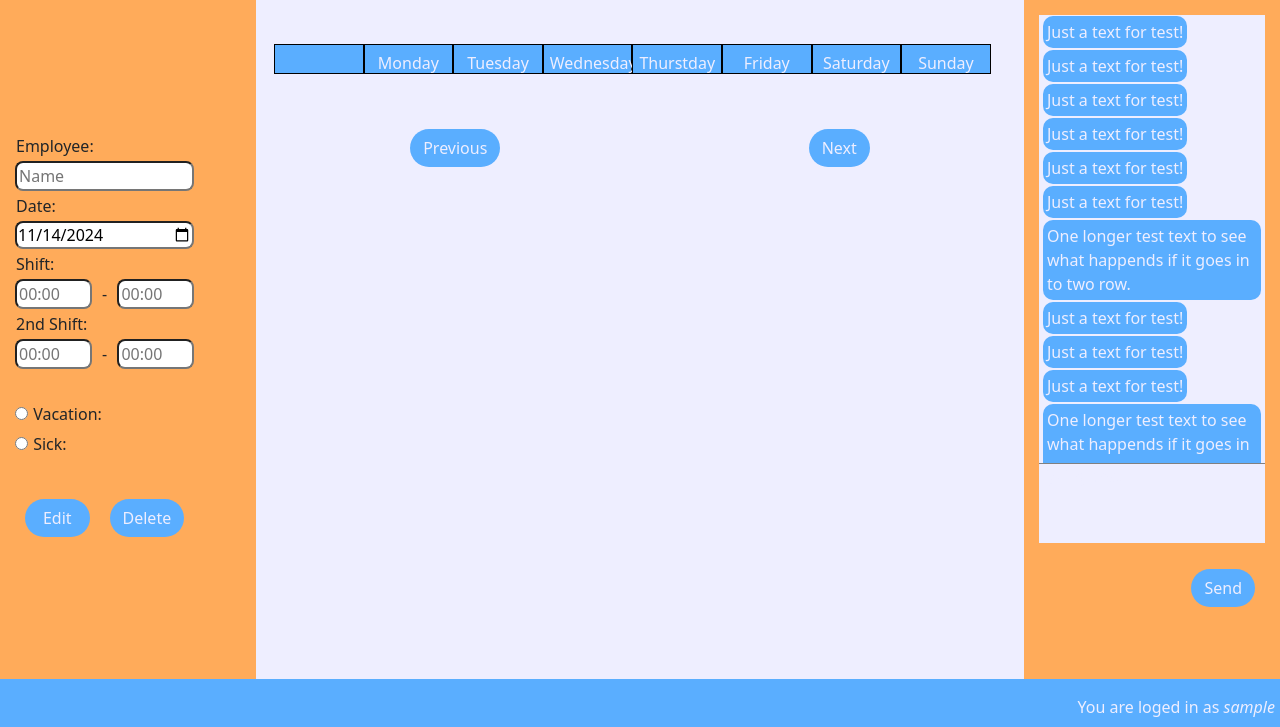
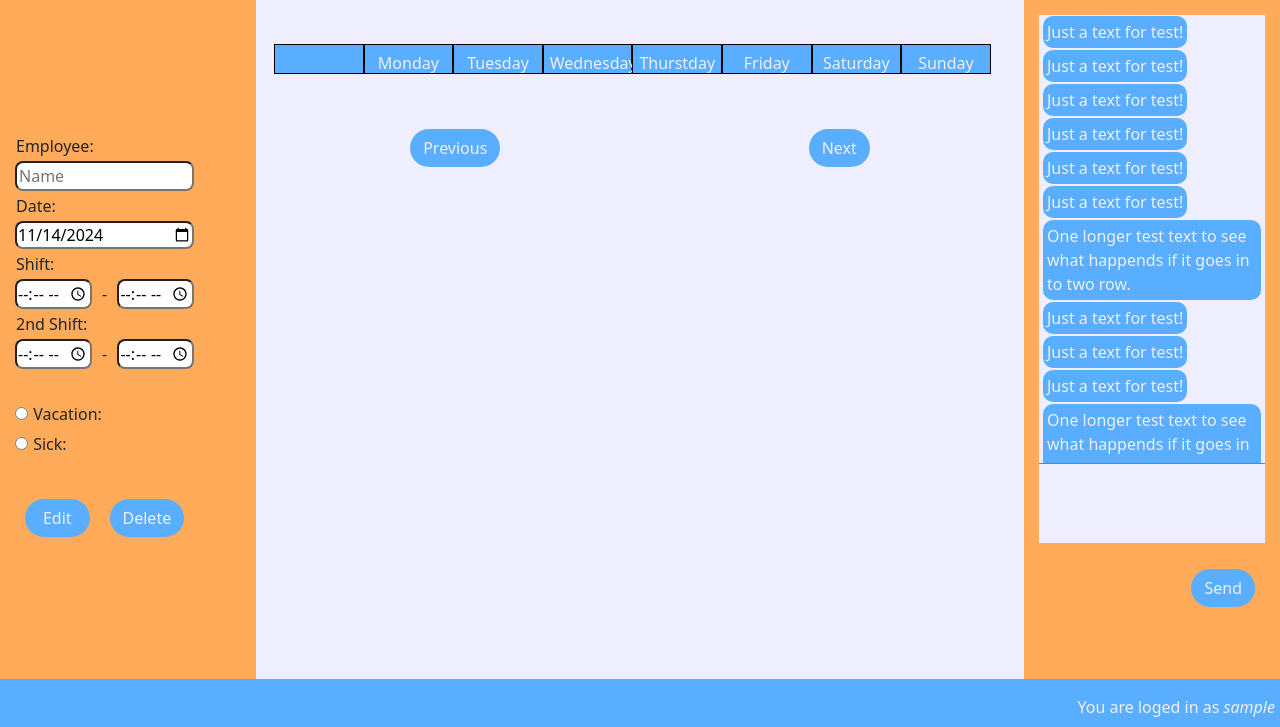
Before and after one commit to ZoltanNyaradi/work-schedule, a Django app: page / in a window 1280 px wide. Shown: the part 81-808 px from the top of the page. Run offline with Django 5.2, Linux system fonts and the light colour scheme; the visitor is signed in with stand-in values (Sample User, id 1); data comes from the database, SQL or seed files in the repository.

Commit message:
Change time inputs' type to time

```diff
--- a/static/css/style.css
+++ b/static/css/style.css
@@ -174,6 +174,12 @@
 	margin:40px 0;
 }
 
+#edit-schedule-form input[type=text],
+#edit-schedule-form input[type=date],
+#edit-schedule-form input[type=time]{
+	border-radius: 8px;
+}
+
 .auth_form > p{
 	margin-bottom: 20px;
 
@@ -276,10 +282,6 @@
 		font-size: 12px;
 		color: red;
 	}
-
-	#edit-schedule-form input[type=text],#edit-schedule-form input[type=date]{
-		border-radius: 8px;
-	}
 	.long-input{
 		width: 14vw;
 	}
@@ -336,7 +338,7 @@
 		display:flex;
 		justify-content: right;
 	}
-/* Authentication pages*/
+/* Authentication pages */
 	#account-container{
 		height: 84vh;
 
--- a/templates/schedule/schedule.html
+++ b/templates/schedule/schedule.html
@@ -42,18 +42,18 @@
                         <label for="shift-start">Shift: </label>
                         </br>
                         <div class="shift-div">
-                            <input class="shift" type="text" id="shift-start" name="shift-start"  placeholder="00:00">
+                            <input class="shift" type="time" id="shift-start" name="shift-start">
                             <label for="shift-end">-</label>
-                            <input class="shift" type="text" id="shift-end" name="shift-end" placeholder="00:00">
+                            <input class="shift" type="time" id="shift-end" name="shift-end">
                         </div>
                     </div>
                     <div>
                         <label for="shift-start-2">2nd Shift: </label>
                         </br>
                         <div class="shift-div">
-                            <input class="shift" type="text" id="shift-start-2" name="shift-start-2" placeholder="00:00">
+                            <input class="shift" type="time" id="shift-start-2" name="shift-start-2">
                             <label for="shift-end-2">-</label>
-                            <input class="shift" type="text" id="shift-end-2" name="shift-end-2" placeholder="00:00">
+                            <input class="shift" type="time" id="shift-end-2" name="shift-end-2">
                         </div>
                     </div>
                 </div>
```
